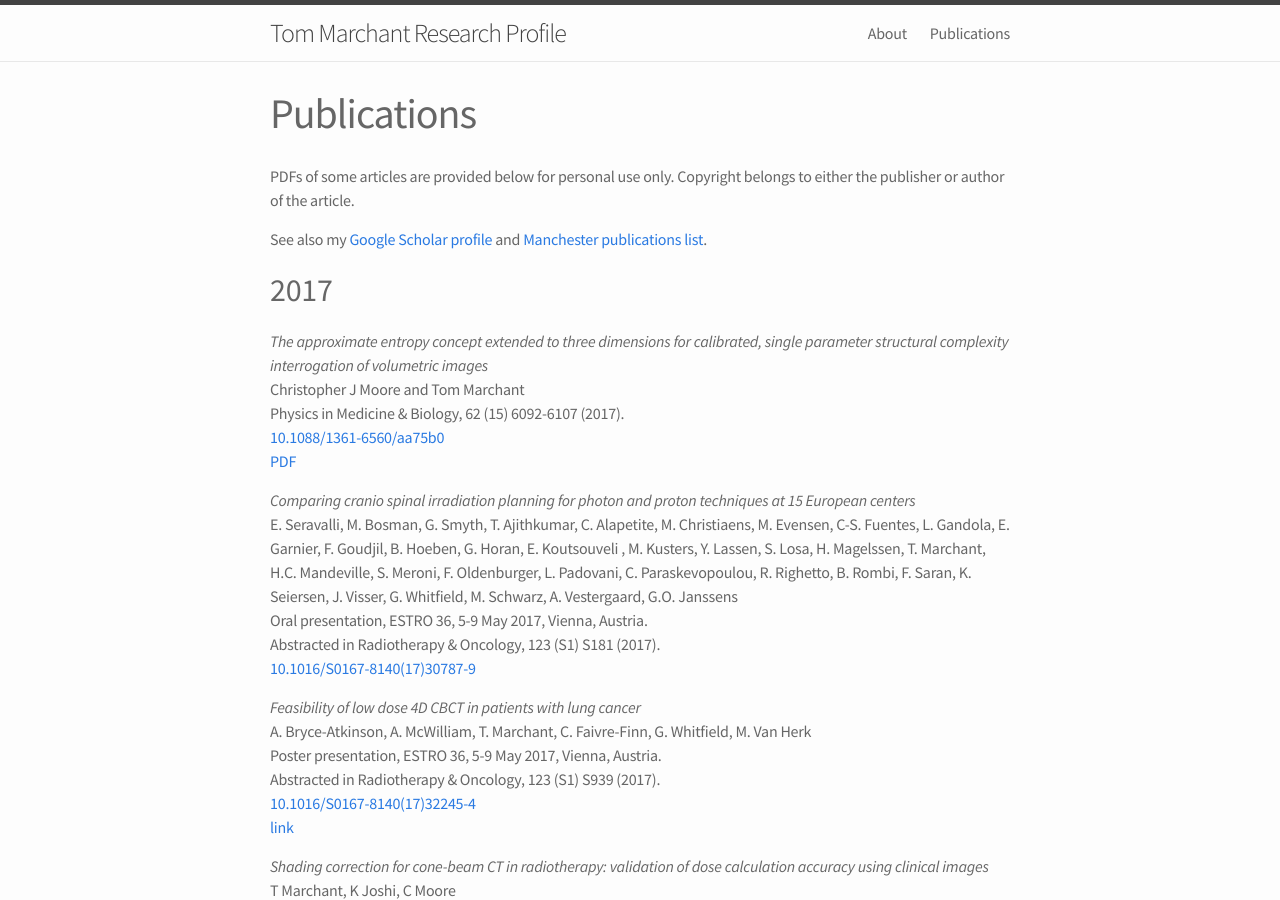
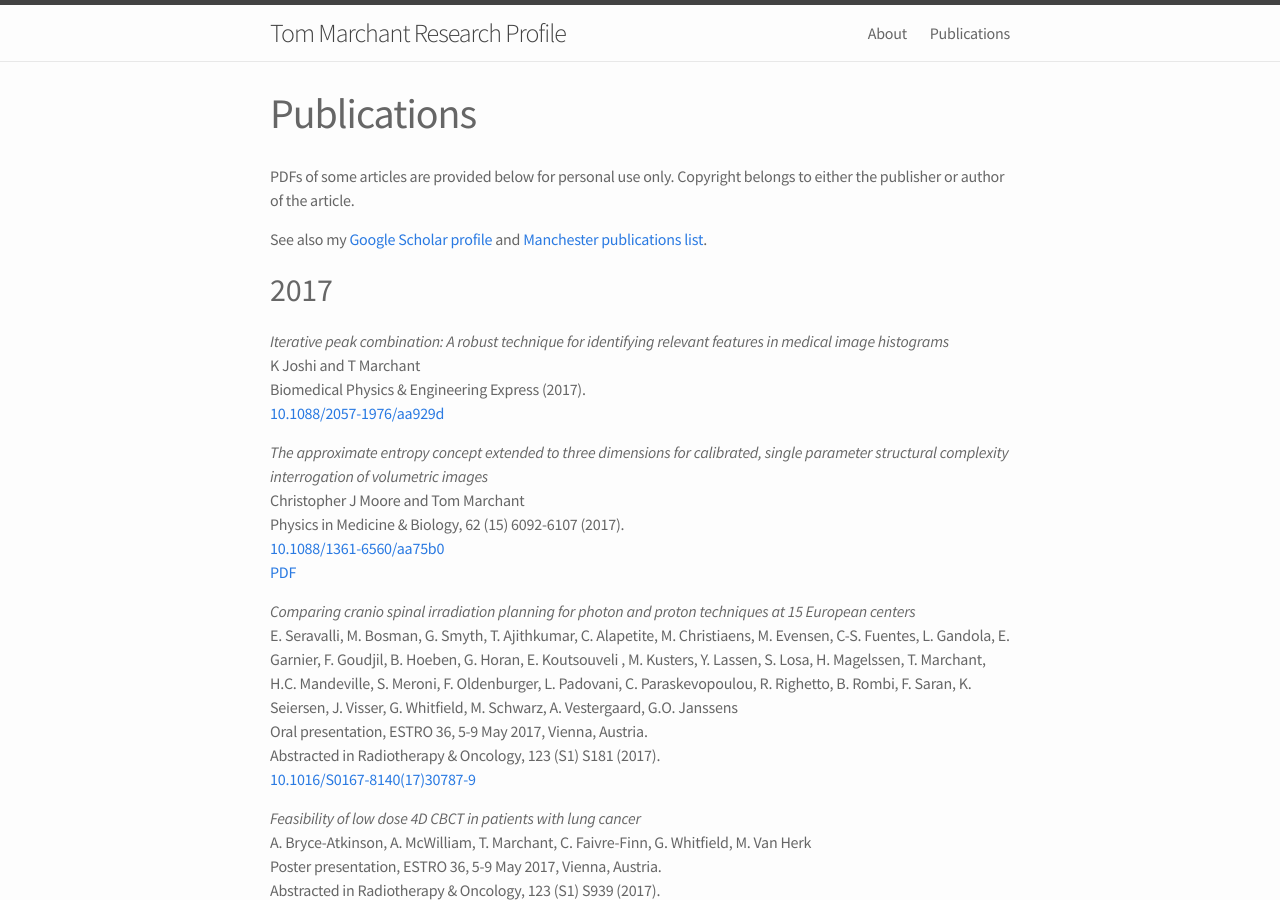
Before and after one commit to temarchant/researchprofile, a Jekyll site: the page built from 02_publications.md, in a window 1280 px wide and 900 px high. Built offline with Jekyll 4.4.1, drawn with Linux system fonts in a browser that asks for light colours.

Commit message:
add iterative peak combination BPEX accepted manuscript

```diff
--- a/02_publications.md
+++ b/02_publications.md
@@ -13,6 +13,12 @@ list](https://www.research.manchester.ac.uk/portal/en/researchers/thomas-marchan
 
 2017
 ----
+
+*Iterative peak combination: A robust technique for identifying relevant
+features in medical image histograms*
+K Joshi and T Marchant
+Biomedical Physics & Engineering Express (2017).
+[10.1088/2057-1976/aa929d](https://doi.org/10.1088/2057-1976/aa929d)
 
 *The approximate entropy concept extended to three dimensions for calibrated,
 single parameter structural complexity interrogation of volumetric images*
```
